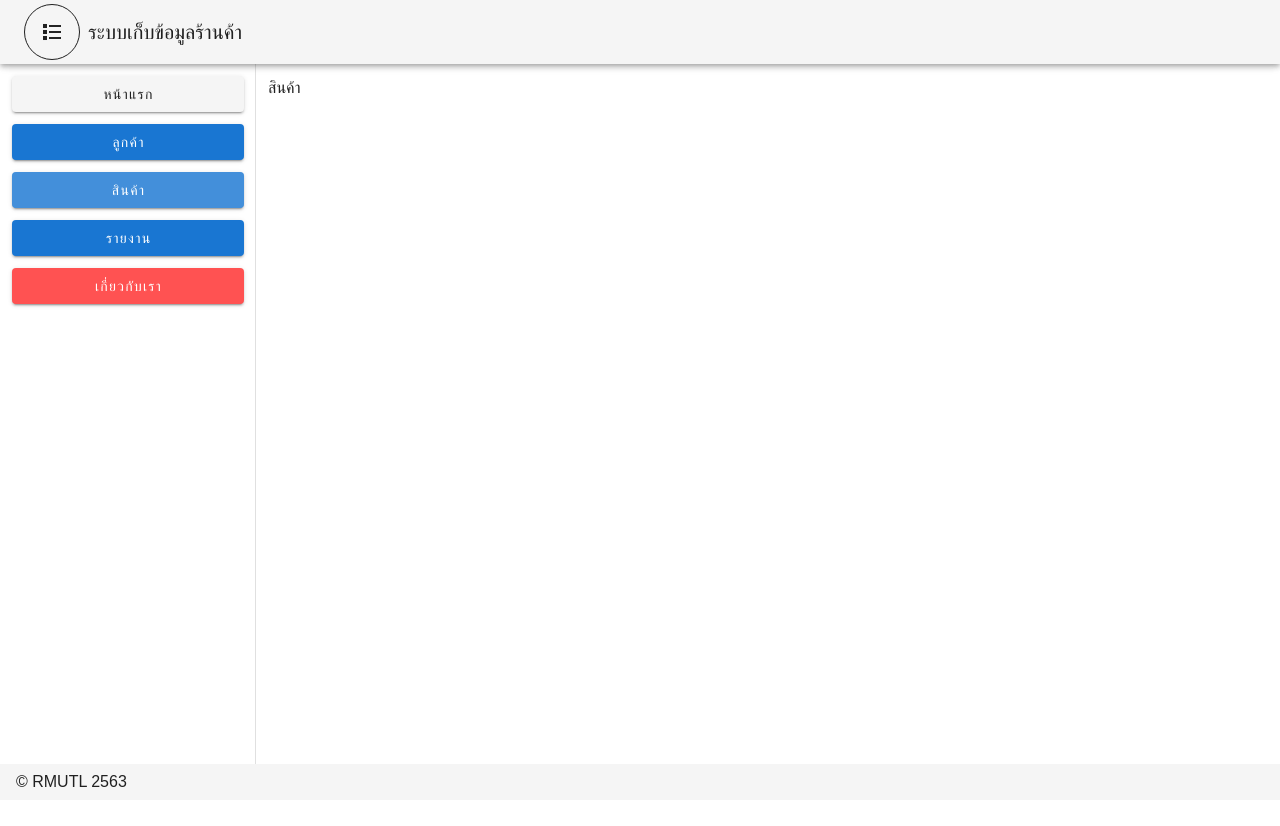
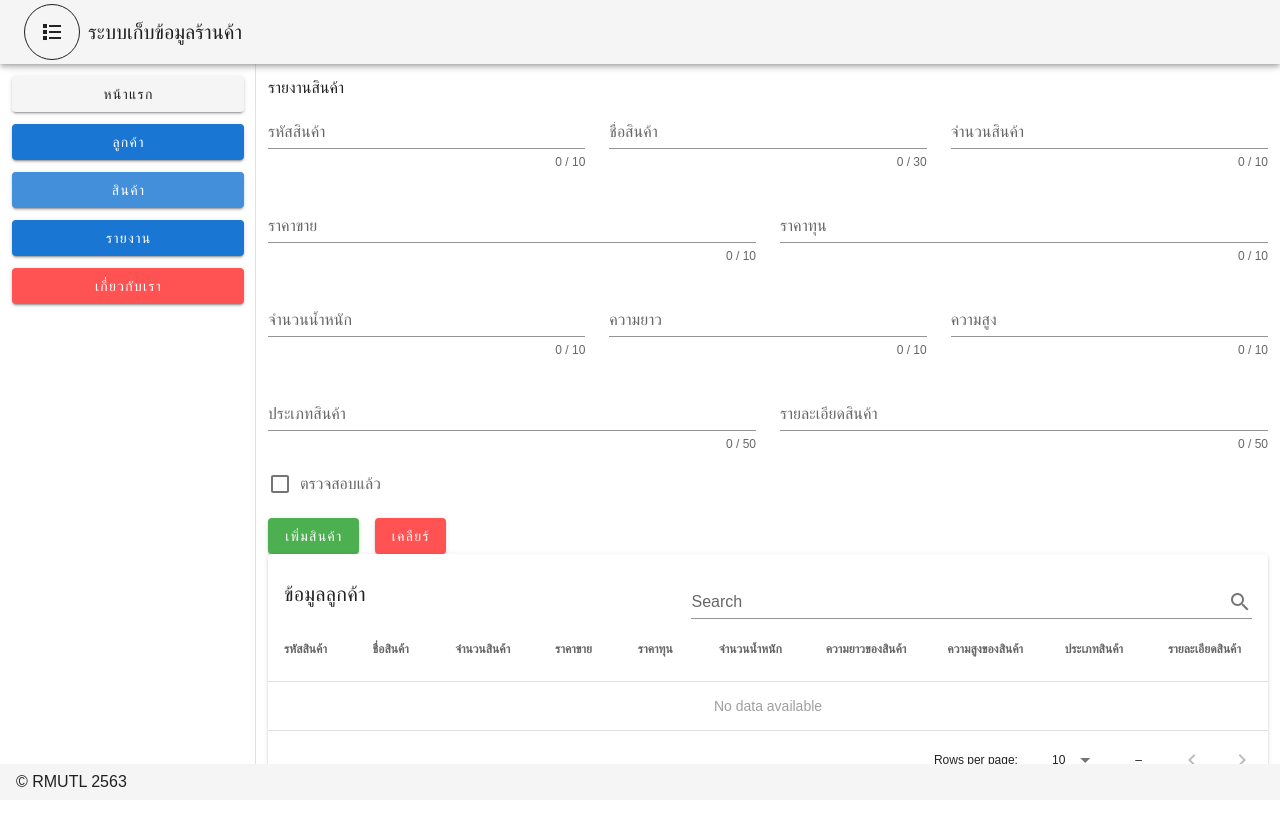
Before and after one commit to aronggon2014/vueapp3, a Vue app in the folder vueapp3/: page /products in a window 1280 px wide. Shown: the top 826 px of the page. Before the commit the page ends 800 px from the top, so only its background shows below. Built offline with nearby package versions, Linux system fonts and the light colour scheme; a web font is replaced by a local one.

Commit message:
7# เพิ่มหน้าลูกค้า เพิ่มตารางหน้าลูกค้า

```diff
--- a/vueapp3/src/views/Customer.vue
+++ b/vueapp3/src/views/Customer.vue
@@ -170,7 +170,7 @@
 <script>
 export default {
   data: () => ({
-    valid: true,
+    valid: false,
     name: "",
     lastname :" ",
     nameRules: [
--- a/vueapp3/src/views/Products.vue
+++ b/vueapp3/src/views/Products.vue
@@ -1,15 +1,288 @@
 <template>
-<v-container>
-    สินค้า
-</v-container>
+  <v-container>
+    รายงานสินค้า
+    <v-form ref="form" v-model="valid" lazy-validation>
+      <v-row>
+        <v-col cols="4"
+          ><v-text-field
+            v-model="no_p"
+            :rules="no_pRules"
+            :counter="10"
+            label="รหัสสินค้า"
+            required
+          ></v-text-field
+        ></v-col>
+
+        <v-col cols="4">
+          <v-text-field
+            v-model="name_p"
+            :counter="30"
+            :rules="name_pRules"
+            label="ชื่อสินค้า"
+            required
+          ></v-text-field
+        ></v-col>
+
+        <v-col cols="4"
+          ><v-text-field
+            v-model="n"
+            :rules="nRules"
+            :counter="10"
+            label="จำนวนสินค้า"
+            required
+          ></v-text-field
+        ></v-col>
+      </v-row>
+      <v-row>
+        <v-col cols="6"
+          ><v-text-field
+            v-model="coin"
+            :rules="coinRules"
+            :counter="10"
+            label="ราคาขาย"
+            required
+          ></v-text-field
+        ></v-col>
+
+        <v-col cols="6"
+          ><v-text-field
+            v-model="coin_1"
+            :rules="coin_1Rules"
+            :counter="10"
+            label="ราคาทุน"
+            required
+          ></v-text-field
+        ></v-col>
+      </v-row>
+
+      <v-row>
+        <v-col cols="4"
+          ><v-text-field
+            v-model="weight"
+            :rules="weghtRules"
+            :counter="10"
+            label="จำนวนน้ำหนัก"
+            required
+          ></v-text-field
+        ></v-col>
+
+        <v-col cols="4"
+          ><v-text-field
+            v-model="length"
+            :rules="lengthRules"
+            :counter="10"
+            label="ความยาว"
+            required
+          ></v-text-field>
+        </v-col>
+
+         <v-col cols="4"
+          ><v-text-field
+            v-model="high"
+            :rules="highRules"
+            :counter="10"
+            label="ความสูง"
+            required
+          ></v-text-field
+        ></v-col>
+      </v-row>
+
+      <v-row>
+         <v-col cols="6"
+          ><v-text-field
+            v-model="Type"
+            :rules="TypeRules"
+            :counter="50"
+            label="ประเภทสินค้า"
+            required
+          ></v-text-field
+        ></v-col>
+
+       <v-col cols="6"
+          ><v-text-field
+            v-model="details"
+            :rules="detailsRules"
+            :counter="50"
+            label="รายละเอียดสินค้า"
+            required
+          ></v-text-field
+        ></v-col>
+      </v-row>
+
+
+
+      <v-checkbox
+        v-model="checkbox"
+        :rules="checkboxRules"
+        label="ตรวจสอบแล้ว"
+        required
+      ></v-checkbox>
+
+      <v-btn :disabled="!valid" color="success" class="mr-4" @click="validate">
+        เพิ่มสินค้า
+      </v-btn>
+
+      <v-btn color="error" class="mr-4" @click="reset">
+        เคลียร์
+      </v-btn>
+
+      <v-row>
+        <v-col cols="12">
+          <!-- ตารางแสดงข้อมูล -->
+          <v-card>
+            <v-card-title>
+              ข้อมูลลูกค้า
+              <v-spacer></v-spacer>
+              <v-text-field
+                v-model="search"
+                append-icon="mdi-magnify"
+                label="Search"
+                single-line
+                hide-details
+              ></v-text-field>
+            </v-card-title>
+            <v-data-table
+              :headers="headers"
+              :items="desserts"
+              :search="search"
+            ></v-data-table>
+          </v-card>
+        </v-col>
+      </v-row>
+
+      <!-- <v-btn
+      color="warning"
+      @click="resetValidation"
+    >
+      เคลียร์การตรวจสอบ
+    </v-btn> -->
+    </v-form>
+  </v-container>
 </template>
 
 <script>
 export default {
+  data: () => ({
+    valid: false,
+    no_p: "",
+    no_pRules: [
+      v => !!v || "กรุณากรอกรหัสสินค้า",
+      v => (v && v.length <= 10) || "ต้องมีความยาวไม่เกิน 10 หลัก"
+    ],
 
-}
+    name_p: "",
+    name_pRules: [
+      v => !!v || "กรุณากรอกชื่อสินค้า",
+      v => (v && v.length <= 30) || "ชื่อต้องมีขนาดไม่เกิน 30 ตัวอักษร"
+    ],
+
+    n: "",
+    nRules: [
+      v => !!v || "กรุณากรอกจำนวนสินค้า",
+      v => (v && v.length <= 10) || "ต้องมีความยาวไม่เกิน 10 หลัก"
+    ],
+
+    coin: "",
+    coinRules: [
+      v => !!v || "กรุณากรอกราคาขาย",
+      v => (v && v.length <= 10) || "ต้องมีความยาวไม่เกิน 10 หลัก"
+    ],
+
+    coin_1: "",
+    coin_1Rules: [
+      v => !!v || "กรุณากรอกราคาทุน",
+      v => (v && v.length <= 10) || "ต้องมีความยาวไม่เกิน 10 หลัก"
+    ],
+
+    weight: "",
+    weghtRules: [
+      v => !!v || "กรุณากรอน้ำหนักสินค้า",
+      v => (v && v.length <= 10) || "ต้องมีความยาวไม่เกิน 10 หลัก"
+    ],
+
+    length: "",
+    lengthRules: [
+      v => !!v || "กรุณากรอกความยาวของสินค้า",
+      v => (v && v.length <= 10) || "ต้องมีความยาวไม่เกิน 10 หลัก"
+    ],
+
+    high: "",
+    highRules: [
+      v => !!v || "กรุณากรอกรอกสูงของสินค้า",
+      v => (v && v.length <= 10) || "ต้องมีความยาวไม่เกิน 10 หลัก"
+    ],
+
+    Type: "",
+    TypeRules: [
+      v => !!v || "กรุณากรอกประเภทของสินค้า",
+      v => (v && v.length <= 50) || "ต้องมีความยาวไม่เกิน 50 หลัก"
+    ],
+
+
+    details: "",
+    detailsRules: [
+      v => !!v || "กรุณากรอกรายละเอียดของสินค้า",
+      v => (v && v.length <= 50) || "ต้องมีความยาวไม่เกิน 50 หลัก"
+    ],
+    checkboxRules: [v => !!v || "คุณต้องตรวจสอบสินค้าก่อน"],
+    select: null,
+    items: ["Item 1", "Item 2", "Item 3", "Item 4"],
+    sex: ["ชาย", "หญิง"],
+    checkbox: false,
+    search: "",
+    headers: [
+      {text:"รหัสสินค้า",value:"no_p"},
+      {text: "ชื่อสินค้า",value: "name_p"},
+      { text: "จำนวนสินค้า", value: "n" },
+      { text: "ราคาขาย", value: "coin" },
+      { text: "ราคาทุน", value: "coin_1"},
+      { text: "จำนวนน้ำหนัก", value: "weight"},
+      { text: "ความยาวของสินค้า", value: "length"},
+      { text: "ความสูงของสินค้า", value: "high"},
+      { text: "ประเภทสินค้า", value: "Type"},
+      { text: "รายละเอียดสินค้า", value: "details"},
+    ],
+    desserts: []
+  }),
+  methods: {
+    validate() {
+      if (this.$refs.form.validate()) {
+        //   console.log(this.name);
+        //   console.log(this.lastname);
+        //   console.log(this.email);
+        //   console.log(this.tel);
+        //   console.log(this.select);
+        //   console.log(this.a_number);
+        //   console.log(this.a_group);
+        //   console.log(this.a_lane);
+        //   console.log(this.a_road);
+        //   console.log(this.a_subdis);
+        //   console.log(this.a_dis);
+        //   console.log(this.a_province);
+        this.desserts.push({
+            name_p:`${this.name_p}`,
+            no_p:`${this.no_p}`,
+            n:`${this.n}`,
+            coin:`${this.coin}`,
+            coin_1:`${this.coin_1}`,
+            weight:`${this.weight}`,
+            length:`${this.length}`,
+            high:`${this.high}`,
+            Type:`${this.Type}`,
+            details:`${this.details}`,
+            email:`${this.email}`,
+            sex:`${this.select}`,
+            address:`${this.a_number}ม.${this.a_group}ถ.${this.a_road}ซ.${this.a_lane}ต.${this.a_subdis}อ.${this.a_dis}จ.${this.a_province}`,
+        });
+      }
+    },
+    reset() {
+      this.$refs.form.reset();
+    },
+    resetValidation() {
+      this.$refs.form.resetValidation();
+    }
+  }
+};
 </script>
-
-<style>
-
-</style>
+<style></style>
```
